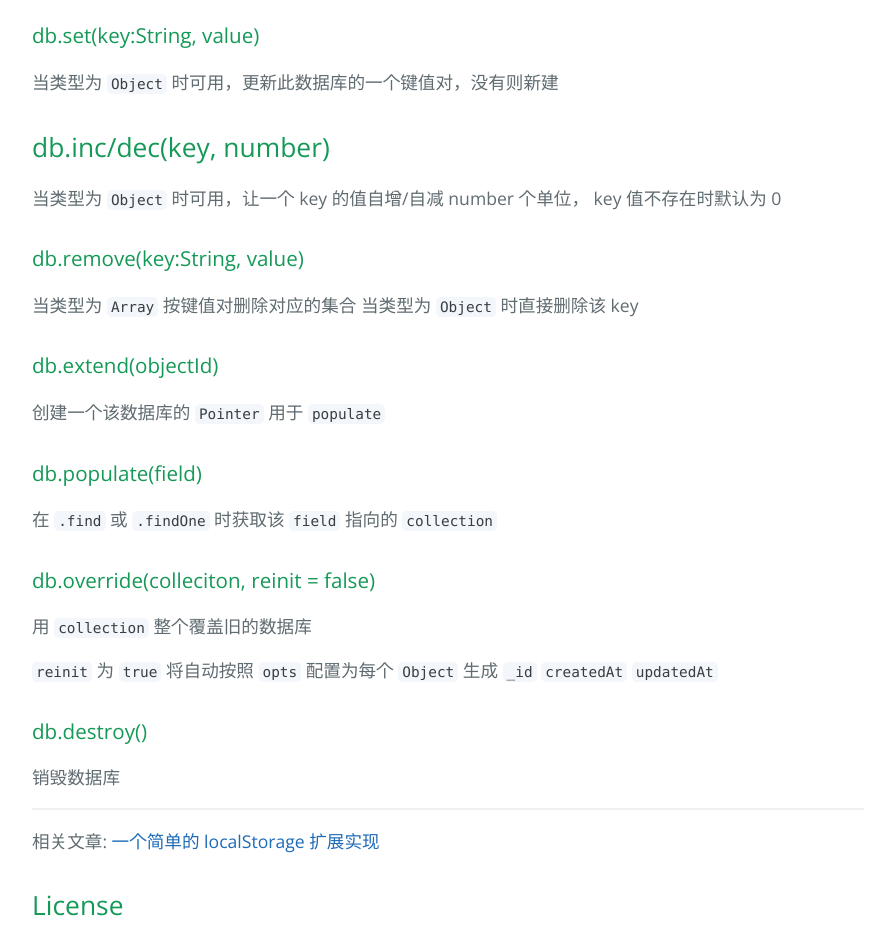
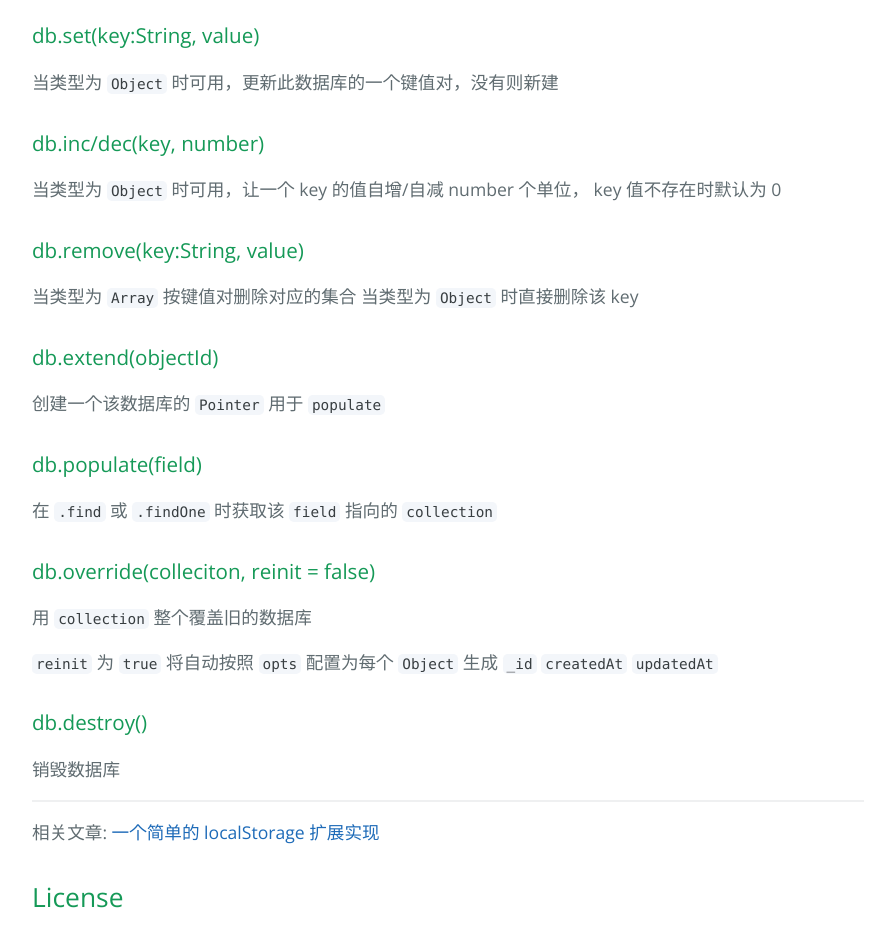
Before and after one commit to egoist/localdb, a plain HTML site: page index.html in a window 1280 px wide. Shown: the part 3140-4068 px from the top of the page, without its empty margins (192-1087 px from the left). Drawn offline with nearby package versions, Linux system fonts and the light colour scheme.

```diff
--- a/index.html
+++ b/index.html
@@ -123,8 +123,8 @@
 
 <p>当类型为 <code>Object</code> 时可用，更新此数据库的一个键值对，没有则新建</p>
 
-<h2>
-<a id="dbincdeckey-number" class="anchor" href="#dbincdeckey-number" aria-hidden="true"><span class="octicon octicon-link"></span></a>db.inc/dec(key, number)</h2>
+<h3>
+<a id="dbincdeckey-number" class="anchor" href="#dbincdeckey-number" aria-hidden="true"><span class="octicon octicon-link"></span></a>db.inc/dec(key, number)</h3>
 
 <p>当类型为 <code>Object</code> 时可用，让一个 key 的值自增/自减 number 个单位， key 值不存在时默认为 0</p>
 
```
Also changed, not shown: params.json (+1 -1 lines).
